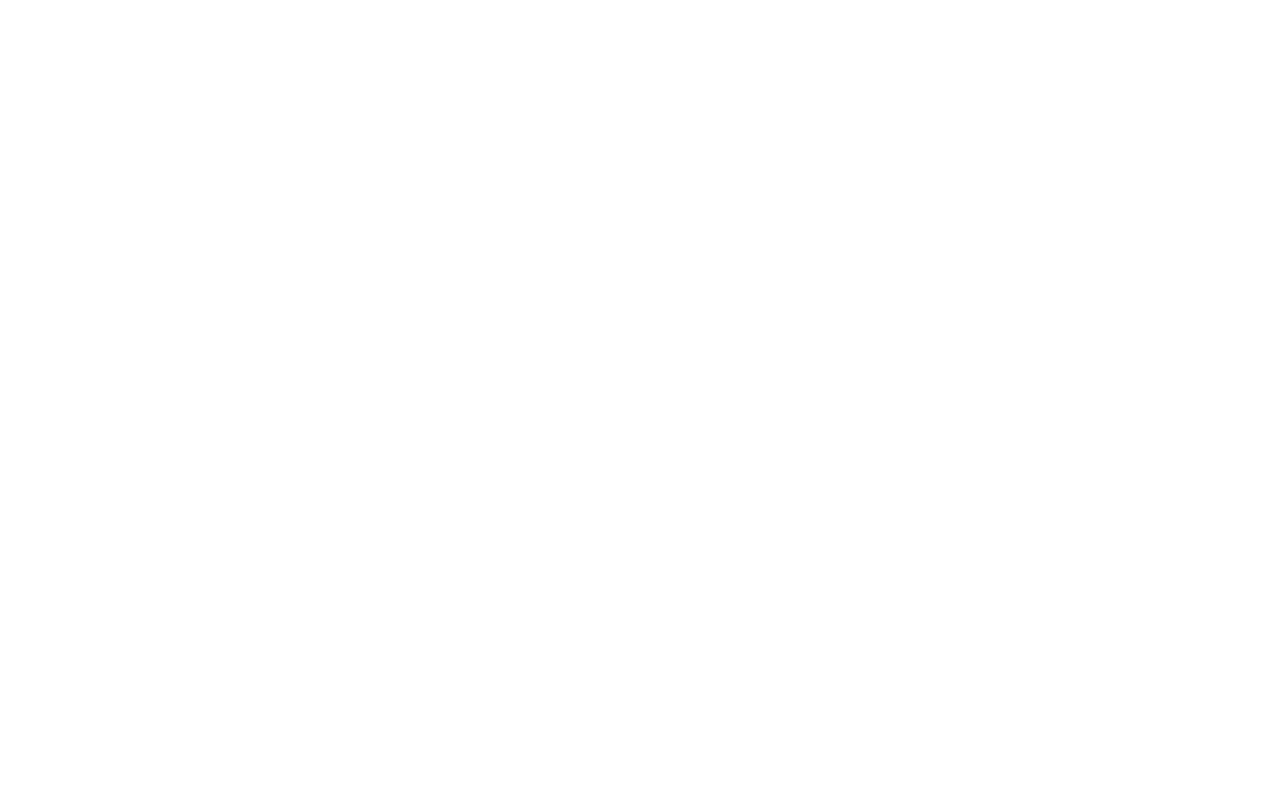
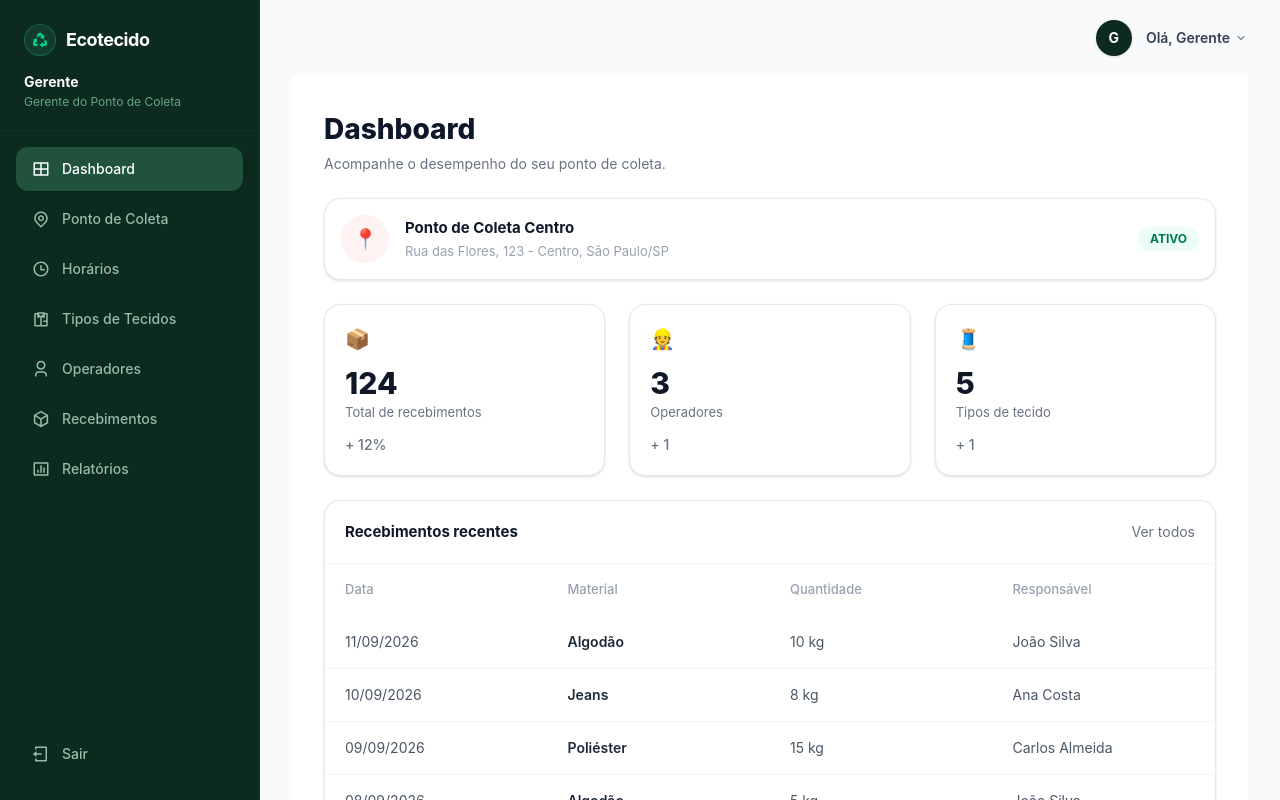
Before and after one commit to rafael-kuchla-flores/Descarte_Tecidos, a React (Vite) app in the folder Descarte_Tecidos/: page /manager/dashboard in a window 1280 px wide. Before the commit this address had no page. Built offline with nearby package versions, Linux system fonts and the light colour scheme.

Commit message:
feat/criacao pagina manager/dasboard

```diff
--- a/Descarte_Tecidos/src/components/managerlayout/ManagerLayout.jsx
+++ b/Descarte_Tecidos/src/components/managerlayout/ManagerLayout.jsx
@@ -26,7 +26,8 @@
     navigate('/')
   }
 
-  const avatarLetter = user?.name ? user.name.charAt(0).toUpperCase() : 'M'
+
+  const avatarLetter = user?.name ? user.name.charAt(0).toUpperCase() : 'G'
 
   const menuItems = [
     { name: 'Dashboard', icon: RiLayoutGridLine, path: '/manager/dashboard' },
@@ -48,7 +49,6 @@
   return (
     <div className="flex h-screen w-full bg-[#F8FAFC] font-sans overflow-hidden">
 
-
       {isMobileMenuOpen && (
         <div
           className="fixed inset-0 z-40 bg-black/50 md:hidden transition-opacity"
@@ -56,13 +56,11 @@
         />
       )}
 
-
       <aside
         className={`fixed inset-y-0 left-0 z-50 flex w-[260px] flex-col bg-[#0d2a1f] text-white transition-transform duration-300 ease-in-out md:static md:translate-x-0 flex-shrink-0 border-r border-[#133a2c] ${
           isMobileMenuOpen ? 'translate-x-0' : '-translate-x-full'
         }`}
       >
-
         <div className="flex items-center justify-between px-6 pt-6 pb-4">
           <div className="flex items-center gap-2.5">
             <div className="w-8 h-8 rounded-full border border-emerald-400/30 bg-[#153b2d] flex items-center justify-center text-emerald-400 text-lg">
@@ -80,10 +78,9 @@
 
 
         <div className="px-6 pb-5 mb-4 border-b border-emerald-900/40">
-          <h2 className="font-bold text-sm text-white">{user?.name || 'Maria Oliveira'}</h2>
+          <h2 className="font-bold text-sm text-white">{user?.name || 'Gerente'}</h2>
           <p className="text-xs text-emerald-200/60 mt-0.5">Gerente do Ponto de Coleta</p>
         </div>
-
 
         <nav className="flex flex-col gap-1.5 px-4 flex-1 overflow-y-auto">
           {menuItems.map((item) => {
@@ -102,7 +99,6 @@
           })}
         </nav>
 
-
         <div className="px-4 pb-6 pt-4 mt-auto">
           <button
             onClick={handleLogout}
@@ -113,9 +109,7 @@
         </div>
       </aside>
 
-
       <main className="flex-1 flex flex-col overflow-y-auto w-full h-full">
-
 
         <header className="flex items-center justify-between px-6 sm:px-8 py-5">
           <div className="flex items-center gap-3">
@@ -131,17 +125,16 @@
             <div className="flex h-9 w-9 items-center justify-center rounded-full bg-[#0d2a1f] text-sm font-bold text-white shadow-sm overflow-hidden">
               {avatarLetter}
             </div>
+
             <span className="hidden sm:flex text-sm font-semibold text-gray-700 items-center">
               Olá, {user?.name || 'Gerente'} <RiArrowDownSLine className="ml-1 text-gray-500" />
             </span>
           </div>
         </header>
 
-
         <div className="px-6 sm:px-8 pb-8 flex-1">
           <Outlet />
         </div>
-
       </main>
     </div>
   )
--- a/Descarte_Tecidos/src/pages/auth/login/Login.jsx
+++ b/Descarte_Tecidos/src/pages/auth/login/Login.jsx
@@ -32,6 +32,9 @@
 
       if (data.user.role === 'ADMIN') {
         navigate('/admin')
+
+      } else if (data.user.role === 'MANAGER') {
+        navigate('/manager/dashboard')
       } else {
         navigate('/')
       }
--- /dev/null
+++ b/Descarte_Tecidos/src/pages/manager/dashboard/ManagerDashboard.jsx
@@ -0,0 +1,167 @@
+import React, { useState, useEffect } from 'react';
+import { useAuth } from '../../../hooks/useAuth';
+
+const ManagerDashboard = () => {
+  const { user } = useAuth();
+  const [isLoading, setIsLoading] = useState(true);
+  const [pontoInfo, setPontoInfo] = useState(null);
+  const [metricas, setMetricas] = useState(null);
+  const [recebimentos, setRecebimentos] = useState([]);
+
+  useEffect(() => {
+    const fetchDashboardData = async () => {
+      try {
+        setPontoInfo({
+          nome: 'Ponto de Coleta Centro',
+          endereco: 'Rua das Flores, 123 - Centro, São Paulo/SP',
+          status: 'ATIVO'
+        });
+
+        setMetricas({
+          totalRecebimentos: 124,
+          crescimentoRecebimentos: '+ 12%',
+          operadores: 3,
+          crescimentoOperadores: '+ 1',
+          tiposTecido: 5,
+          crescimentoTecido: '+ 1'
+        });
+
+        setRecebimentos([
+          { id: 1, data: '11/09/2026', material: 'Algodão', quantidade: '10 kg', responsavel: 'João Silva' },
+          { id: 2, data: '10/09/2026', material: 'Jeans', quantidade: '8 kg', responsavel: 'Ana Costa' },
+          { id: 3, data: '09/09/2026', material: 'Poliéster', quantidade: '15 kg', responsavel: 'Carlos Almeida' },
+          { id: 4, data: '08/09/2026', material: 'Algodão', quantidade: '5 kg', responsavel: 'João Silva' },
+        ]);
+      } catch (error) {
+        console.error("Erro ao buscar dados", error);
+      } finally {
+        setIsLoading(false);
+      }
+    };
+
+    fetchDashboardData();
+  }, [user]);
+
+
+  if (isLoading || !pontoInfo) {
+    return <div className="w-full min-h-screen p-8 text-gray-500 text-center">Carregando painel...</div>;
+  }
+
+  return (
+    <div className="w-full min-h-screen bg-white p-8 font-sans">
+
+      <div className="mb-6">
+        <h1 className="text-[28px] font-extrabold text-[#0F172A] mb-1">
+          Dashboard
+        </h1>
+        <p className="text-sm text-gray-500">
+          Acompanhe o desempenho do seu ponto de coleta.
+        </p>
+      </div>
+
+      <div className="max-w-5xl">
+
+
+        <div className="flex items-center justify-between p-4 mb-6 border border-gray-200 rounded-2xl bg-white shadow-sm">
+          <div className="flex items-center gap-4">
+            <div className="flex items-center justify-center w-12 h-12 bg-red-50 rounded-full text-xl">
+              📍
+            </div>
+            <div>
+              <h2 className="text-[15px] font-bold text-gray-900">
+                {pontoInfo.nome}
+              </h2>
+              <p className="text-[13px] text-gray-400 mt-0.5">
+                {pontoInfo.endereco}
+              </p>
+            </div>
+          </div>
+          <span className={`px-3 py-1 text-xs font-bold rounded-full ${pontoInfo.status === 'ATIVO' ? 'bg-emerald-50 text-emerald-700' : 'bg-amber-50 text-amber-700'}`}>
+            {pontoInfo.status}
+          </span>
+        </div>
+
+
+        <div className="grid grid-cols-1 md:grid-cols-3 gap-6 mb-6">
+          <div className="p-5 border border-gray-200 rounded-2xl bg-white shadow-sm flex flex-col justify-between">
+            <div className="text-xl mb-3">📦</div>
+            <div>
+              <h3 className="text-3xl font-extrabold text-gray-900">{metricas.totalRecebimentos}</h3>
+              <p className="text-[13px] text-gray-500 mt-0.5">Total de recebimentos</p>
+            </div>
+            <p className="text-sm text-gray-500 font-medium mt-3">
+              {metricas.crescimentoRecebimentos}
+            </p>
+          </div>
+
+          <div className="p-5 border border-gray-200 rounded-2xl bg-white shadow-sm flex flex-col justify-between">
+            <div className="text-xl mb-3">👷</div>
+            <div>
+              <h3 className="text-3xl font-extrabold text-gray-900">{metricas.operadores}</h3>
+              <p className="text-[13px] text-gray-500 mt-0.5">Operadores</p>
+            </div>
+            <p className="text-sm text-gray-500 font-medium mt-3">
+              {metricas.crescimentoOperadores}
+            </p>
+          </div>
+
+          <div className="p-5 border border-gray-200 rounded-2xl bg-white shadow-sm flex flex-col justify-between">
+            <div className="text-xl mb-3">🧵</div>
+            <div>
+              <h3 className="text-3xl font-extrabold text-gray-900">{metricas.tiposTecido}</h3>
+              <p className="text-[13px] text-gray-500 mt-0.5">Tipos de tecido</p>
+            </div>
+            <p className="text-sm text-gray-500 font-medium mt-3">
+              {metricas.crescimentoTecido}
+            </p>
+          </div>
+        </div>
+
+
+        <div className="border border-gray-200 rounded-2xl bg-white shadow-sm overflow-hidden">
+          <div className="flex items-center justify-between p-5 border-b border-gray-100">
+            <h3 className="text-[15px] font-bold text-gray-900">
+              Recebimentos recentes
+            </h3>
+            <button className="text-sm text-gray-500 hover:text-gray-800 transition-colors">
+              Ver todos
+            </button>
+          </div>
+
+          <div className="overflow-x-auto">
+            <table className="w-full text-left border-collapse">
+              <thead>
+                <tr>
+                  <th className="px-5 py-4 text-[13px] font-medium text-gray-400 w-1/4">Data</th>
+                  <th className="px-5 py-4 text-[13px] font-medium text-gray-400 w-1/4">Material</th>
+                  <th className="px-5 py-4 text-[13px] font-medium text-gray-400 w-1/4">Quantidade</th>
+                  <th className="px-5 py-4 text-[13px] font-medium text-gray-400 w-1/4">Responsável</th>
+                </tr>
+              </thead>
+              <tbody className="divide-y divide-gray-100">
+                {recebimentos.map((item) => (
+                  <tr key={item.id} className="hover:bg-gray-50/50 transition-colors">
+                    <td className="px-5 py-4 text-sm text-gray-600">
+                      {item.data}
+                    </td>
+                    <td className="px-5 py-4 text-sm font-semibold text-gray-800">
+                      {item.material}
+                    </td>
+                    <td className="px-5 py-4 text-sm text-gray-600">
+                      {item.quantidade}
+                    </td>
+                    <td className="px-5 py-4 text-sm text-gray-600">
+                      {item.responsavel}
+                    </td>
+                  </tr>
+                ))}
+              </tbody>
+            </table>
+          </div>
+        </div>
+      </div>
+    </div>
+  );
+};
+
+export default ManagerDashboard;
--- a/Descarte_Tecidos/src/routes/AppRoutes.jsx
+++ b/Descarte_Tecidos/src/routes/AppRoutes.jsx
@@ -1,4 +1,4 @@
-import { Routes, Route } from "react-router-dom";
+import { Routes, Route, Navigate } from "react-router-dom";
 
 import Home from "../pages/main/home/Home.jsx";
 import About from "../pages/main/about/About.jsx";
@@ -22,6 +22,7 @@
 import AccessDenied from "../pages/access-denied/AccessDenied.jsx";
 // Manager
 import ManagerLayout from "../components/managerlayout/ManagerLayout.jsx";
+import ManagerDashboard from "../pages/manager/dashboard/ManagerDashboard.jsx";
 
 
 function AppRoutes() {
@@ -52,11 +53,12 @@
       <Route path="/acesso-negado" element={<AccessDenied />} />
 
       {/* Manager */}
-      <Route element={<ProtectedRoute managerOnly={true} />}>
-        <Route element={<ManagerLayout />}>
-
-        </Route>
+      {/* <Route element={<ProtectedRoute managerOnly={true} />}> */}
+      <Route path="/manager" element={<ManagerLayout />}>
+        <Route index element={<Navigate to="dashboard" replace />} />
+        <Route path="dashboard" element={<ManagerDashboard />} />
       </Route>
+      {/* </Route> */}
     </Routes>
   );
 }
```
